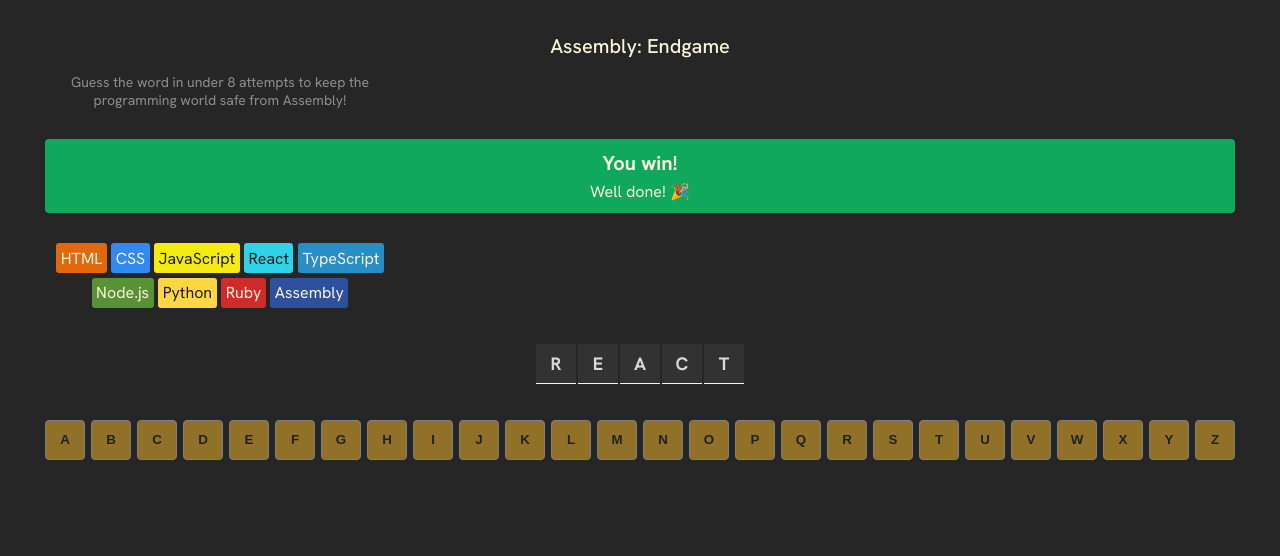
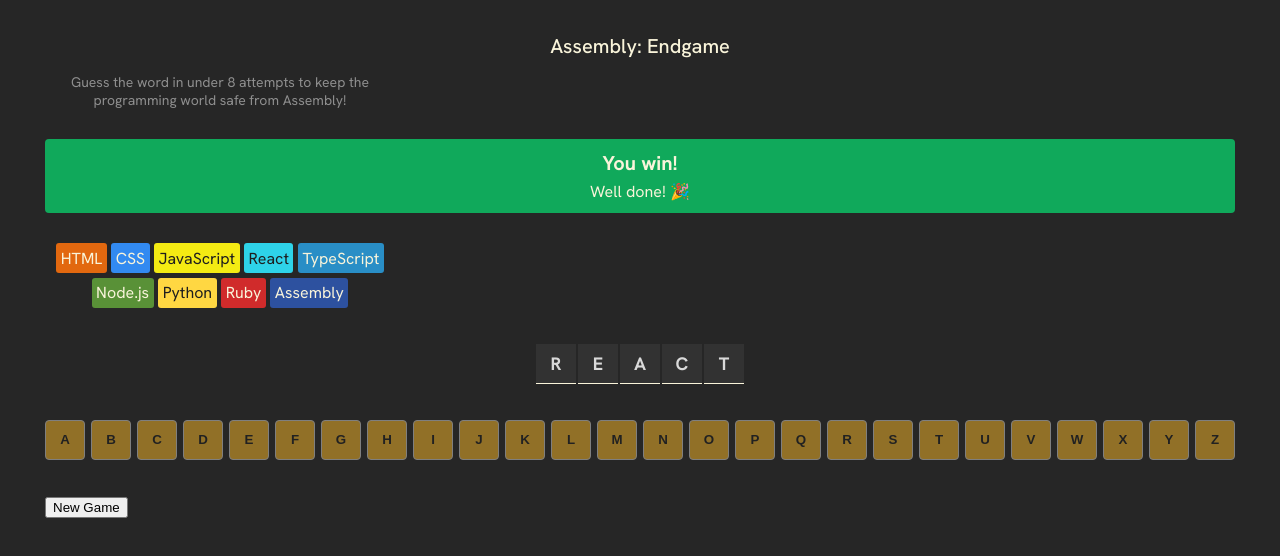
Before and after one commit to jacquikeating/assembly-endgame, a React (Vite) app: page / in a window 1280 px wide. Shown: the top 556 px of the page. Built offline with nearby package versions, Linux system fonts and the light colour scheme.

Commit message:
Created <NewGameBtn> component
- Created <NewGameBtn> component.
- Filled content: simply a <button> that says 'New Game.'
- Imported into <App>.

```diff
--- a/src/App.jsx
+++ b/src/App.jsx
@@ -4,6 +4,7 @@
 import Languages from './components/Languages'
 import Word from './components/Word'
 import Keyboard from './components/Keyboard'
+import NewGameBtn from './components/NewGameBtn'
 
 function App() {
     const [currentWord, setCurrentWord] = useState("react")
@@ -15,6 +16,7 @@
       <Languages />
       <Word currentWord={currentWord} />
       <Keyboard />
+      <NewGameBtn />
     </>
   )
 }
--- /dev/null
+++ b/src/components/NewGameBtn.jsx
@@ -0,0 +1,5 @@
+export default function NewGameBtn() {
+    return (
+        <button>New Game</button>
+    )
+}
```
